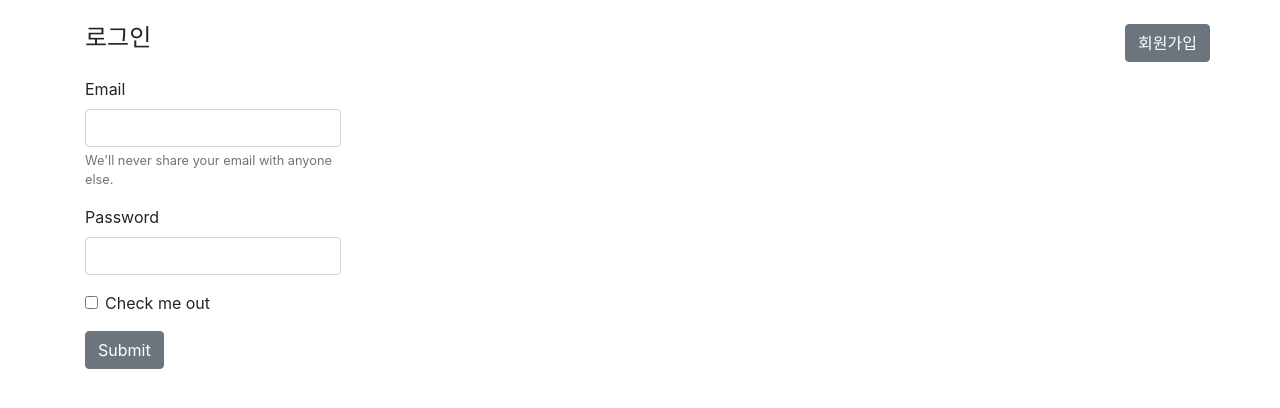
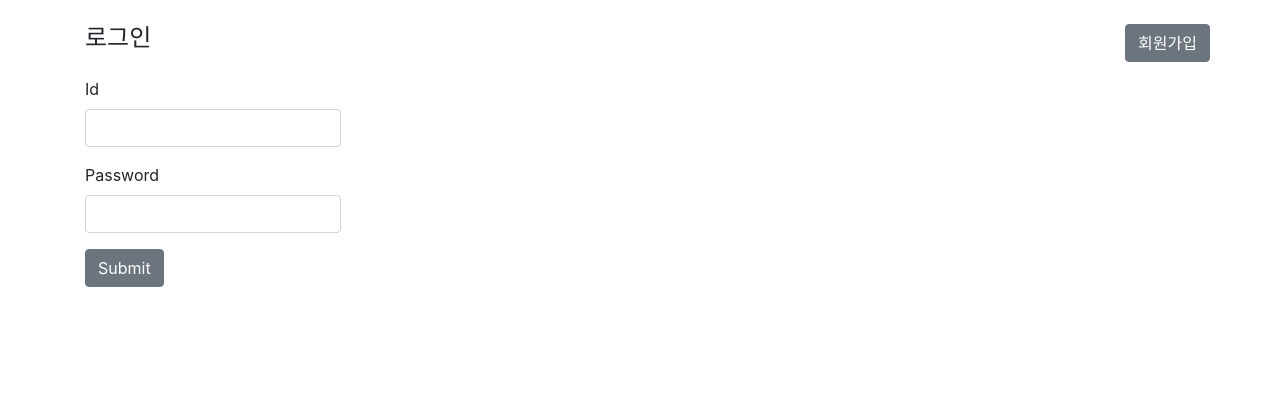
Before and after one commit to YoungjaeKang/django-noticeboard1, a Django app: page /main/login/ in a window 1280 px wide. Shown: the part 56-464 px from the top of the page. Run offline with Django 3.2, Linux system fonts and the light colour scheme; some libraries are stand-ins or nearby versions.

Commit message:
#1.6 Login -ing

```diff
--- a/main/templates/main/base.html
+++ b/main/templates/main/base.html
@@ -13,7 +13,7 @@
 </head>
 <body>
     <nav class="navbar navbar-expand-lg navbar-light bg-light">
-        <a class="navbar-brand" href="/main/login">게시판</a>
+        <a class="navbar-brand" href="/main/">게시판</a>
         <button class="navbar-toggler" type="button" data-toggle="collapse" data-target="#navbarNav" aria-controls="navbarNav" aria-expanded="false" aria-label="Toggle navigation">
           <span class="navbar-toggler-icon"></span>
         </button>
--- a/main/templates/main/login.html
+++ b/main/templates/main/login.html
@@ -14,18 +14,17 @@
         <form>
         <h4 class="mb-4">로그인</h4>
         <div class="form-group w-25">
-            <label for="exampleInputEmail1">Email</label>
+            <label for="exampleInputEmail1">Id</label>
             <input type="email" class="form-control" id="exampleInputEmail1" aria-describedby="emailHelp">
-            <small id="emailHelp" class="form-text text-muted">We'll never share your email with anyone else.</small>
         </div>
         <div class="form-group w-25">
             <label for="exampleInputPassword1">Password</label>
             <input type="password" class="form-control" id="exampleInputPassword1">
         </div>
-        <div class="form-group form-check">
+        {% comment %} <div class="form-group form-check">
             <input type="checkbox" class="form-check-input" id="exampleCheck1">
             <label class="form-check-label" for="exampleCheck1">Check me out</label>
-        </div>
+        </div> {% endcomment %}
         <button type="submit" class="btn btn-secondary">Submit</button>
         </form>
         </div>
--- a/main/urls.py
+++ b/main/urls.py
@@ -3,6 +3,7 @@ from . import views
 
 
 urlpatterns = [
+    path('', views.index, name="index"),
     path('login/', views.login, name="login"),
     path('list/', views.list, name="list"),
     path('board/', views.board, name="board"),
--- a/main/views.py
+++ b/main/views.py
@@ -5,9 +5,13 @@ from django.core.paginator import Paginator
 from django.http import HttpResponseRedirect
 
 
+def index(request):
+    return render(request, 'main/index.html')
+
 def login(request):
-    # TODO: Member를 통한 Login 기능 구현
-    # TODO: 회원가입 기능 구현
+
+
+
     return render(request, 'main/login.html')
 
 
```
Also changed, not shown: main/forms.py (+8 -0 lines), main/templates/main/index.html (added, +10 -0 lines), db.sqlite3.
